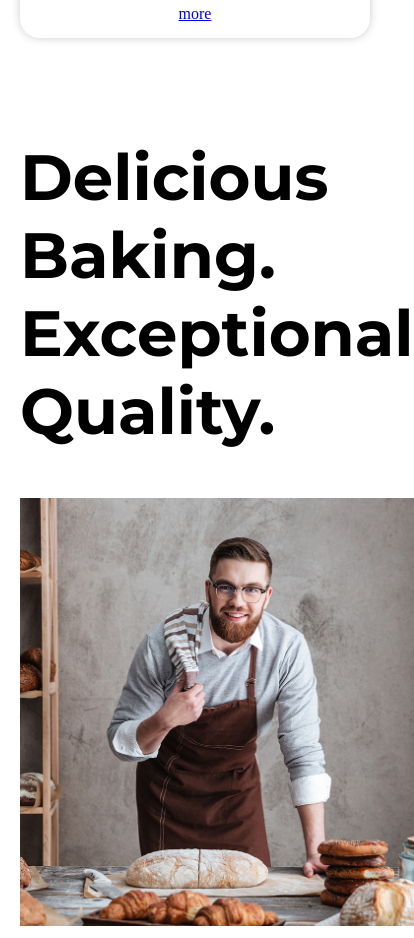
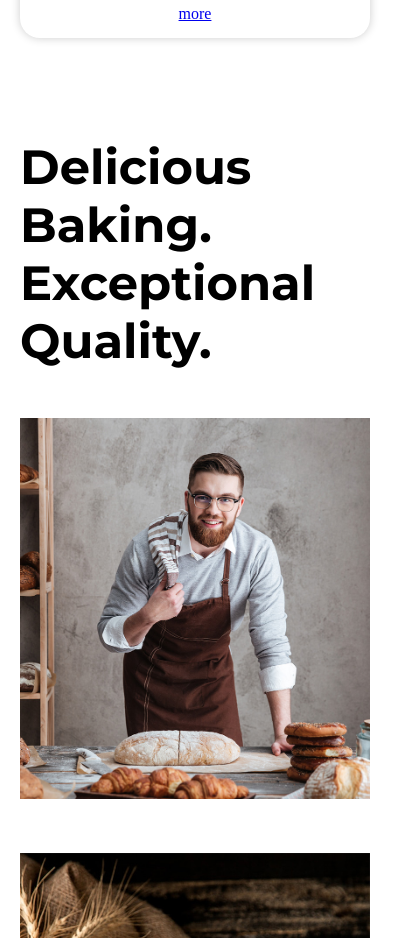
Before and after one commit to Yuireising-Ngalung/Project-3, a plain HTML site: page index.html in a window 390 px wide. Shown: the part 7540-8478 px from the top of the page, 414 px wide, since content can reach past the window. Drawn offline with nearby package versions, Linux system fonts and the light colour scheme.

Commit message:
Update style.css

```diff
--- a/style.css
+++ b/style.css
@@ -353,6 +353,10 @@ p {
   .breads-container-3 {
     width: 100%;
   }
+
+  .breads-container-2 h2 {
+    font-size: 3rem !important;
+  }
 }
 
 /* ================MENU SECTION================ */
```
